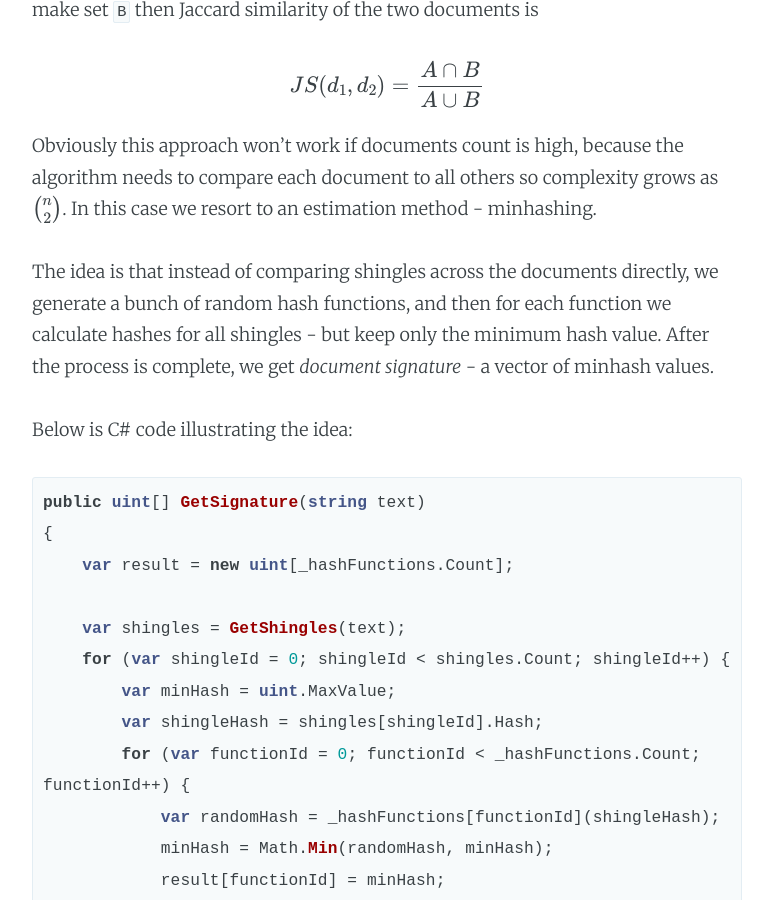
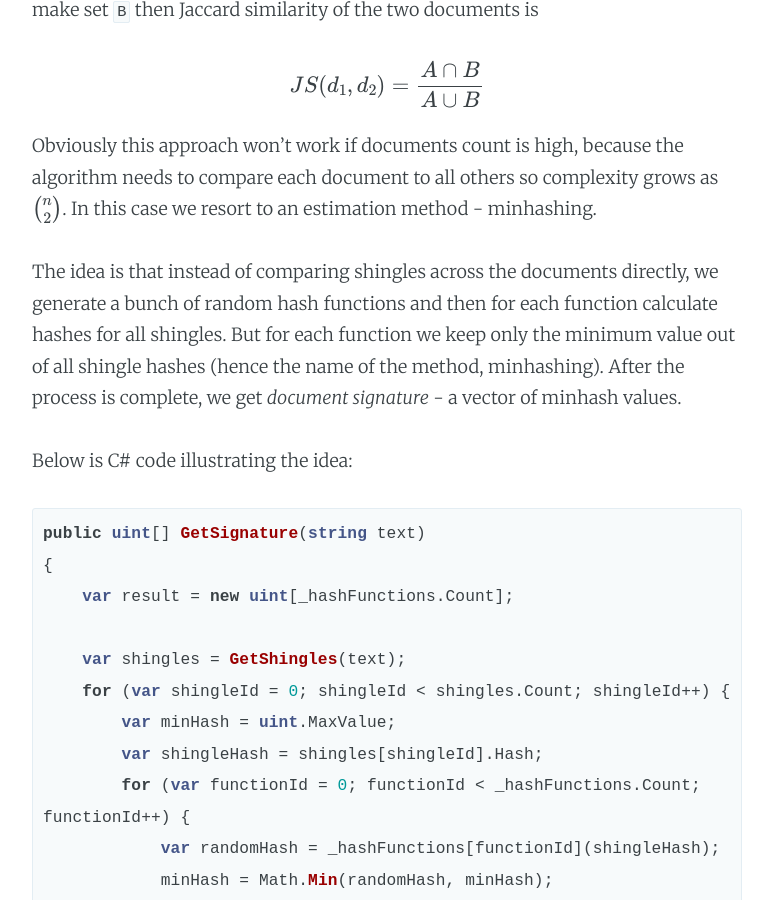
Before and after one commit to andreister/andreister.github.io, a Jekyll site: the page built from _posts/2016-03-17-locality-sensitive-hashing.markdown, in a window 1280 px wide and 900 px high, scrolled down 383 px. Shown: the whole window, without its empty margins (253-1026 px from the left). Built offline with Jekyll 4.4.1, drawn with Linux system fonts in a browser that asks for light colours; formulas are drawn with MathJax 3.

Commit message:
Rewording

```diff
--- a/_posts/2016-03-17-locality-sensitive-hashing.markdown
+++ b/_posts/2016-03-17-locality-sensitive-hashing.markdown
@@ -17,9 +17,9 @@ to compare each document to all others so complexity grows as $$\binom{n}{2}$$.
 we resort to an estimation method - minhashing.
 
 The idea is that instead of comparing shingles across the documents directly, we generate a bunch
-of random hash functions, and then for each function we calculate hashes for all shingles - but keep
-only the minimum hash value. After the process is complete, we get _document signature_ - a vector
-of minhash values.
+of random hash functions and then for each function calculate hashes for all shingles. But for
+each function we keep only the minimum value out of all shingle hashes (hence the name of the method,
+minhashing). After the process is complete, we get _document signature_ - a vector of minhash values.
 
 Below is C# code illustrating the idea:
 
```
